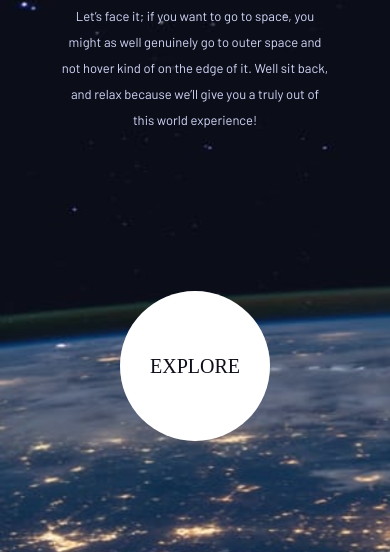
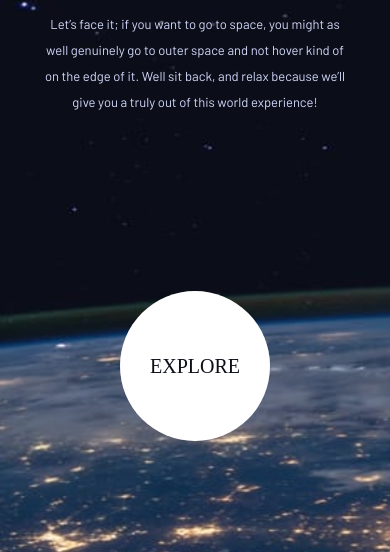
Before and after one commit to anshul-g/SpaceTravel, a plain HTML site: page index.html in a window 390 px wide. Shown: the part 292-844 px from the top of the page. Drawn offline with nearby package versions, Linux system fonts and the light colour scheme; a web font is replaced by a local one.

Commit message:
Changed padding on home-page

```diff
--- a/media.css
+++ b/media.css
@@ -289,7 +289,7 @@
     /* HOME PAGE */
     .home-container{
         height: 80vh;
-        padding: 4rem 6rem;
+        padding: 4rem;
         align-content: center;
         justify-content: center;
     }
```
